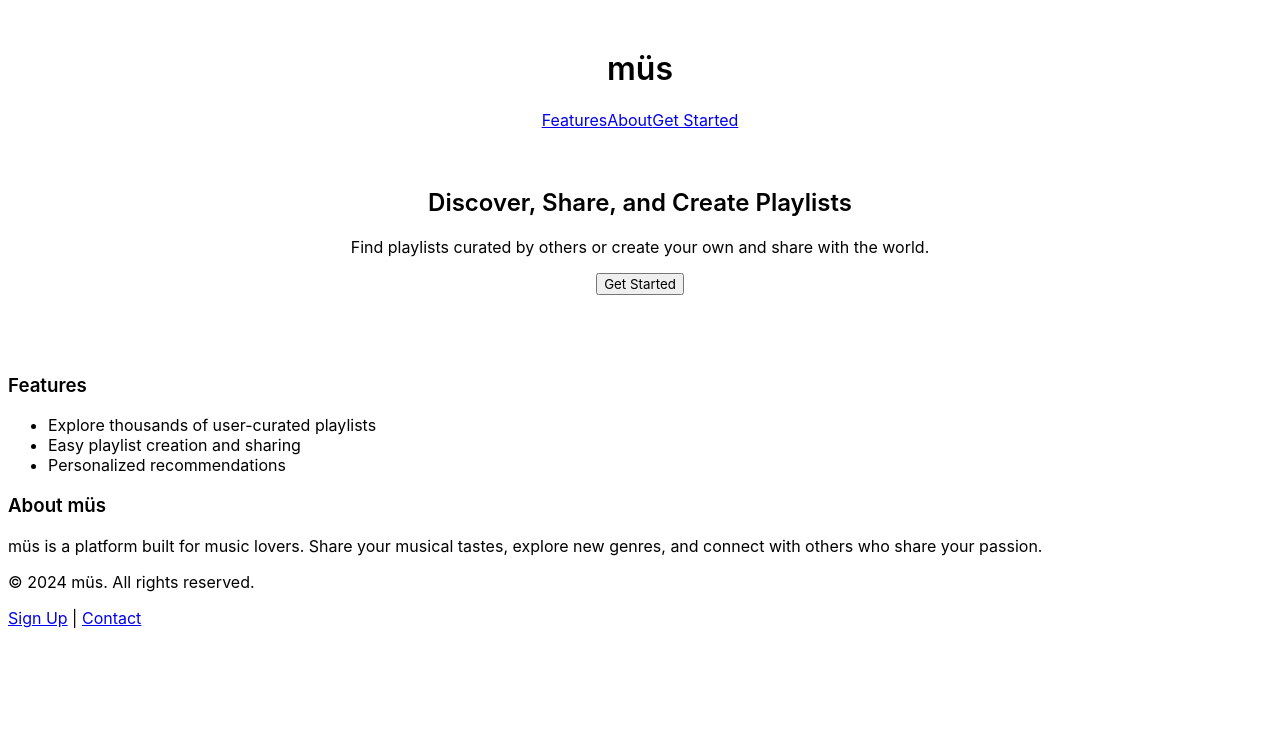
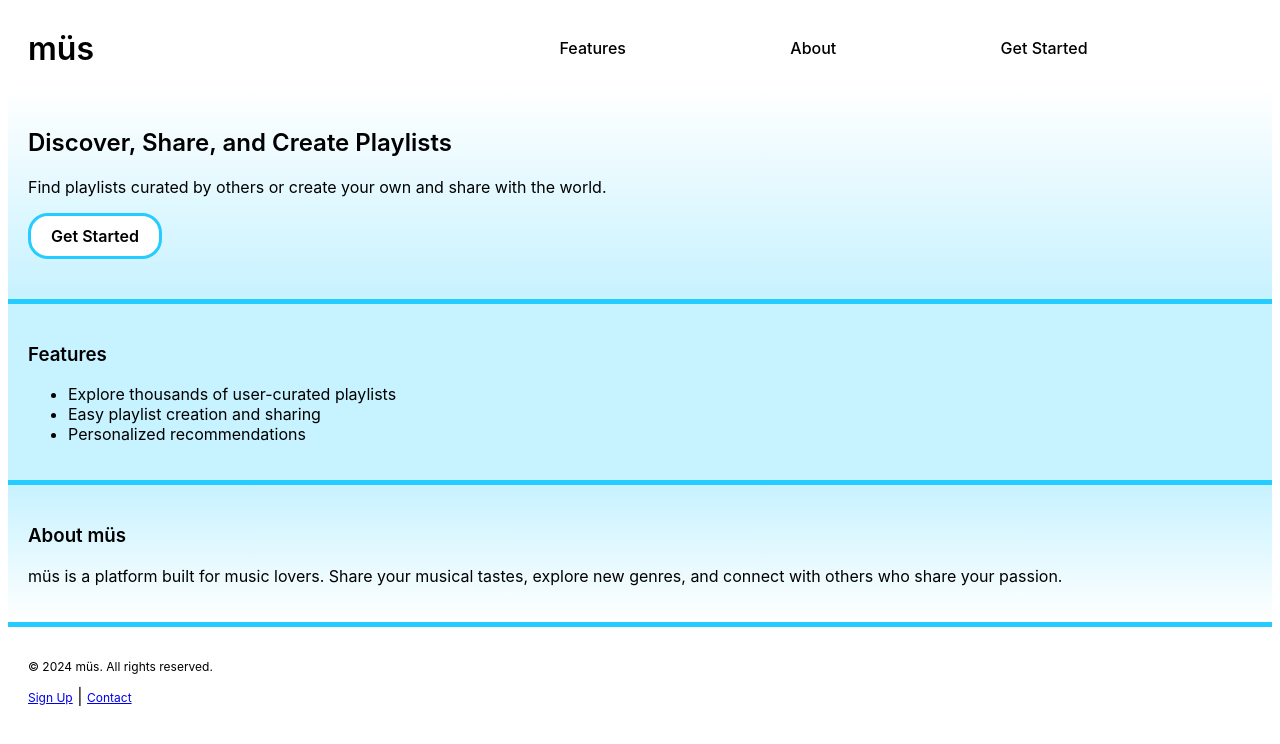
Before and after one commit to hershjain/mus, a React (Create React App) app: page / in a window 1280 px wide. Shown: the top 744 px of the page. Built offline with nearby package versions, Linux system fonts and the light colour scheme; the HTML template or start-up script is replaced by a standard one.

Commit message:
basic landing page styling

```diff
--- a/src/styles/LandingPage.css
+++ b/src/styles/LandingPage.css
@@ -1,15 +1,72 @@
 /* Basic styles for the landing page */
 .landing-header {
-    background-color: none;
+    background-color: white;
     color: rgb(0, 0, 0);
-    padding: 20px;
+    padding: 10px 20px;
     text-align: center;
     height: 60px;
+    display: flex;
+    flex-direction: row;
+    align-items: center;
+    justify-content: space-between;
+}
+
+.landing-nav {
+    display: flex;
+    width: 70%;
+    justify-content: space-evenly;
+}
+
+.landing-nav a {
+    color: black;
+    text-decoration: none;
+    font-weight: 500;
+}
+
+section {
+    color: black;
+    padding: 20px 20px;
+    text-align: left;
 }
 
 .hero {
-    /* background: url('hero-image.jpg') no-repeat center center/cover; */
+    background: linear-gradient(180deg, #fff 0%, #c7f2ff 100%);
     color: #000000;
-    padding: 60px 20px;
-    text-align: center;
+    padding: 20px 20px 40px 20px;
+    text-align: left;
+    border-bottom: 5px solid #24ccff;
 }
+
+.hero-content button {
+    padding: 10px 20px;
+    border-radius: 20px;
+    background: rgb(255, 255, 255);
+    color: black;
+    border: 3px solid #24ccff;
+    font-size: 1em;
+    font-weight: 600;
+}
+
+#features {
+    background: linear-gradient(0deg, #c7f2ff 0%, #c7f2ff 100%);
+    border-bottom: 5px solid #24ccff;
+}
+
+#about {
+    background: linear-gradient(0deg, #fff 0%, #c7f2ff 100%);
+    border-bottom: 5px solid #24ccff;
+}
+
+footer {
+    color: black;
+    padding: 20px 20px;
+    text-align: left;
+}
+
+footer p {
+    font-size: 0.75em;
+}
+
+footer a {
+    font-size: 0.75em;
+}
--- a/src/styles/header.css
+++ b/src/styles/header.css
@@ -3,6 +3,7 @@
     display: flex;
     /* backdrop-filter: blur(4px) invert(1); */
     backdrop-filter: blur(3px);
+    -webkit-backdrop-filter: blur(3px);
     background: linear-gradient(0deg, rgba(255,255,255,0) 0%, rgba(255,255,255,0.6) 25%, rgba(255,255,255,1) 80%, #3daeff 100%);
     position: fixed;
     z-index: 1000;
--- a/src/styles/navbar.css
+++ b/src/styles/navbar.css
@@ -5,6 +5,7 @@
     height: 40px;
     width: 100%;            /* Makes the navbar span the full width of the screen */
     backdrop-filter: blur(3px);
+    -webkit-backdrop-filter: blur(3px);
     background: linear-gradient(180deg, rgba(255,255,255,0) 0%, rgba(255,255,255,0.6) 25%, rgb(255, 255, 255) 80%, #fab88b 100%);
     padding: 1em 0em;
     z-index: 1000;          /* Ensures the navbar stays on top of other elements */
--- a/src/styles/search-bar.css
+++ b/src/styles/search-bar.css
@@ -6,7 +6,7 @@
     height: 100vh;
     background: linear-gradient(0deg, #ffffffc0 0%, #ffffff48 100%);
     backdrop-filter: blur(20px);
-
+    -webkit-backdrop-filter: blur(20px);
     z-index: 900;
     overflow: visible;
     display: block;
```
Also changed, not shown: src/components/profile-template.js (added, +53 -0 lines).
